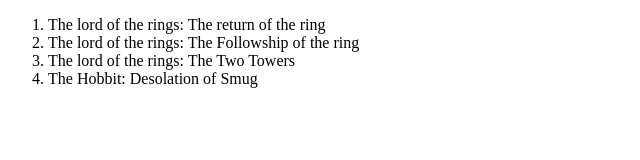
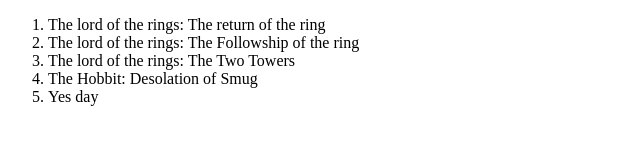
Before and after one commit to Poongodi-Ramadoss/Lafosse-repo, a plain HTML site: page index.html in a window 1280 px wide. Shown: the full height of the page, 0-640 px from the left. Drawn offline with Linux system fonts and the light colour scheme.

Commit message:
new movie added

```diff
--- a/index.html
+++ b/index.html
@@ -11,6 +11,8 @@
         <li>The lord of the rings: The Followship of the ring</li>
         <li>The lord of the rings: The Two Towers</li>
         <li>The Hobbit: Desolation of Smug</li>
+        <li>Yes day</li>
+
     </ol>
 </body>
 </html>
```
